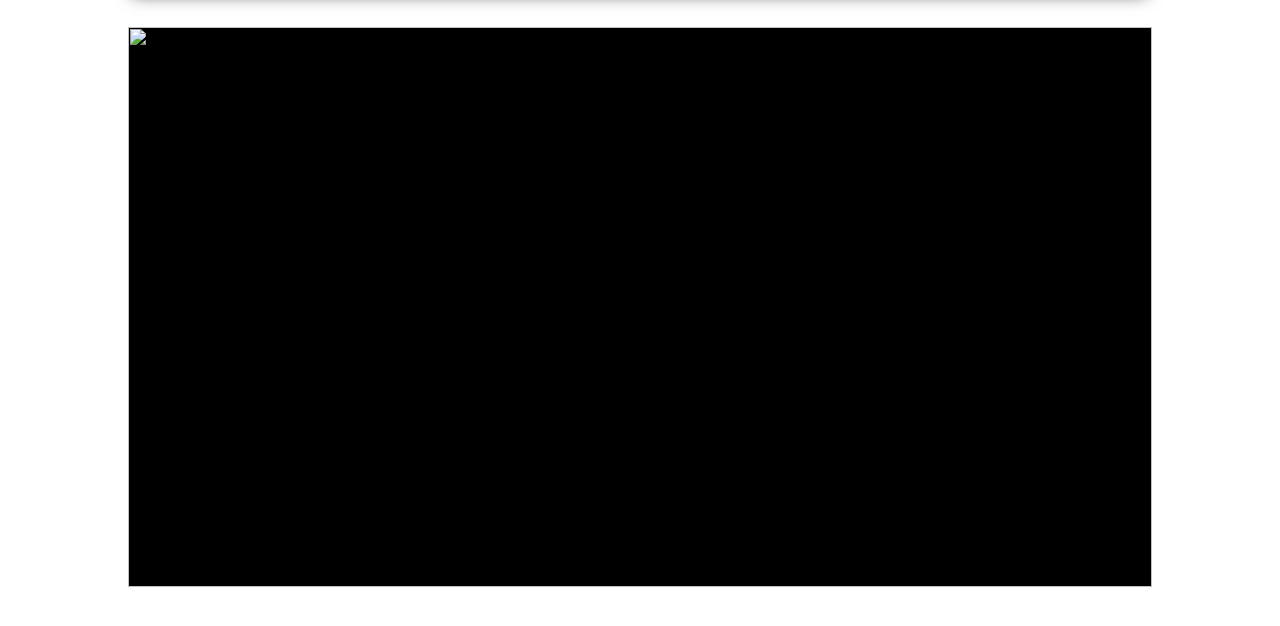
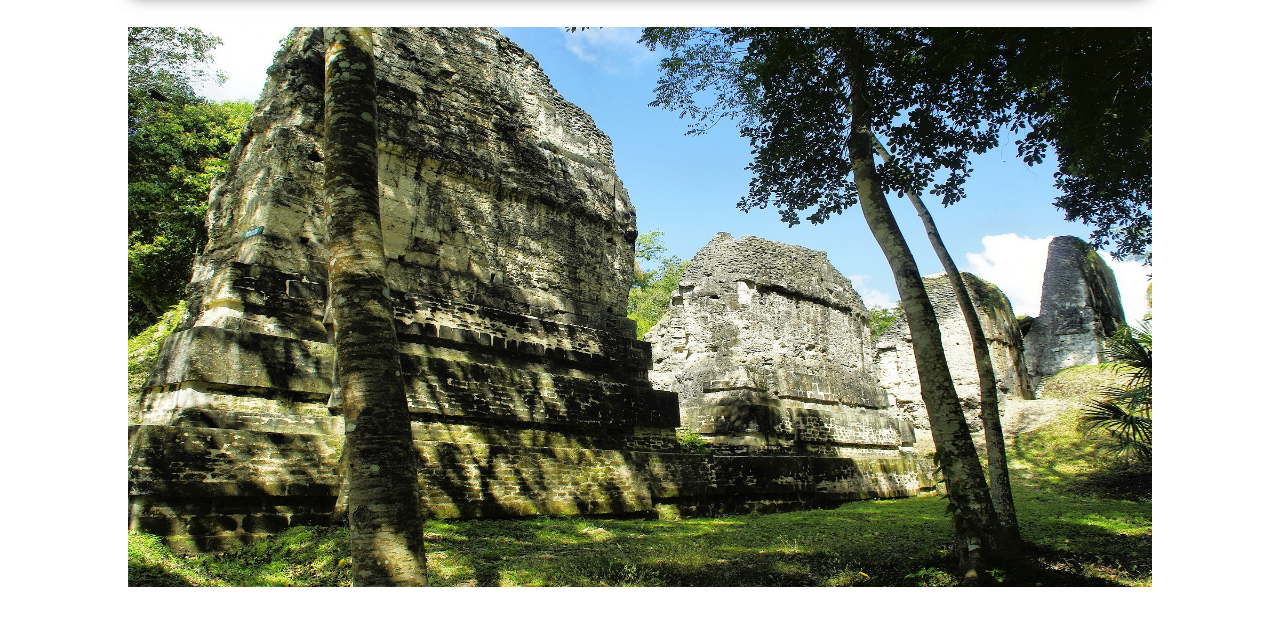
Before and after one commit to Lester1311994/lester1311994.github.io, a plain HTML site: page index.html in a window 1280 px wide. Shown: the part 130-756 px from the top of the page. Drawn offline with Linux system fonts and the light colour scheme.

Commit message:
guardando ruta

```diff
--- a/index.html
+++ b/index.html
@@ -22,7 +22,7 @@
     </nav>
     <header>
         <div class="im">
-           <img src="" alt="">
+           <img src="img/guatemala-g232e92fde_1920.jpg" alt="">
         </div>
     </header>
     <footer>
```
